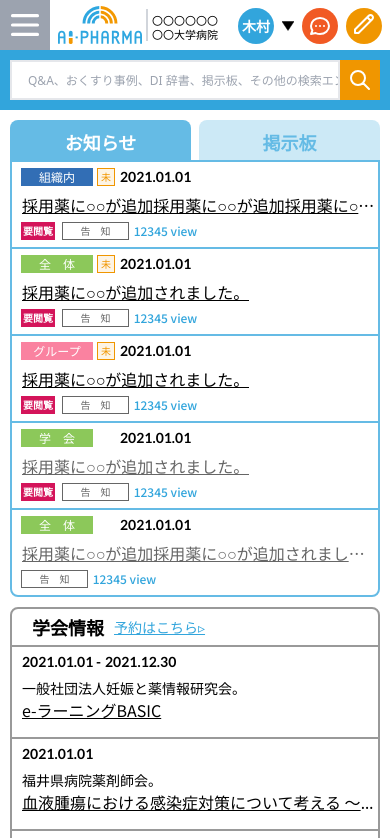
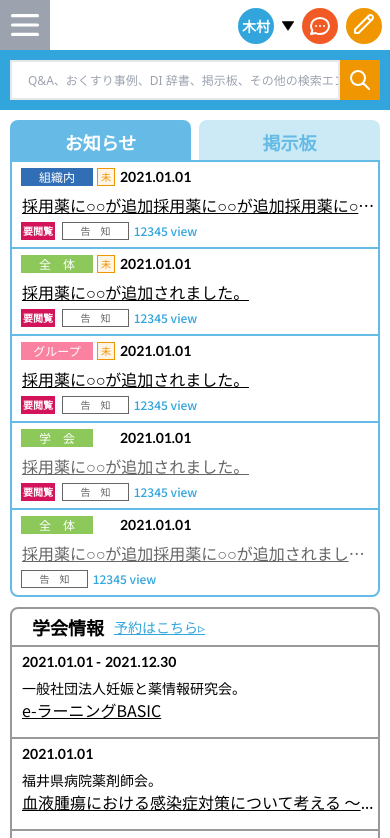
Before and after one commit to chenguowei983124/newui-aipharma, a Vue app: page /#/ in a window 390 px wide. Shown: the top 838 px of the page. Built offline with nearby package versions, Linux system fonts and the light colour scheme; the HTML template or start-up script is replaced by a standard one.

Commit message:
メニュー更新

```diff
--- a/src/components/dropdown/menuDropdown.vue
+++ b/src/components/dropdown/menuDropdown.vue
@@ -1,12 +1,6 @@
 <template>
-    <div
-        class=""
-        :class="{
-            'fixed top-0 left-0 right-0 bottom-0 bg-lock z-99': isOpen,
-        }"
-    >
     <div class="flex justify-between items-center">
-            <div class="flex-none">
+        <div class="relative flex-none">
             <div class="flex items-center">
                 <!-- Menu icon 30px*22.5px -->
                 <svg
@@ -28,12 +22,16 @@
                 <!-- x icon -->
                 <svg
                     class="
+                        absolute
+                        top-0
+                        -left-25
                         w-12.5
                         h-12.5
                         md:w-15
                         md:h-15
                         md:ml-25
                         bg-gray-400
+                        z-99
                     "
                     fill="none"
                     stroke="white"
@@ -50,7 +48,7 @@
                     ></path>
                 </svg>
                 <!-- Logo img -->
-                    <router-link
+                <!-- <router-link
                     class="
                         w-43.75
                         h-12.5
@@ -65,18 +63,18 @@
                     "
                     @click="scrollToTop"
                     to="/"
-                    >
-                        <menu-logo-svg
-                            class="w-21 h-9.5"
+                > -->
+                <!-- <menu-logo-svg
+                        class="w-21 h-9.5 z-99 absolute"
                         v-if="isDispaly || isOpen"
-                        ></menu-logo-svg>
+                    ></menu-logo-svg> -->
                 <!-- <img
                             class="w-21 h-9.5"
                             v-if="isDispaly || isOpen"
                             src="../../assets/image/menuLogo.svg"
                             alt="/"
                         /> -->
-                        <div
+                <!-- <div
                         class="
                             md:hidden
                             w-18
@@ -84,6 +82,8 @@
                             pl-1
                             pt-1
                             ml-1
+                            z-99
+                            absolute
                             border-l-2 border-gray-300
                             font-NotoSansJp font-normal
                             text-xxs
@@ -91,13 +91,21 @@
                         :class="[isOpen ? 'hidden' : '']"
                     >
                         〇〇〇〇〇〇〇〇大学病院
-                        </div>
-                    </router-link>
+                    </div> -->
+                <!-- </router-link> -->
             </div>
         </div>
     </div>
-
-        <div class="md:ml-25 w-56.25 md:w-52.5 bg-gray-200" v-if="isOpen">
+    <div
+        class=""
+        :class="{
+            'fixed top-0 left-0 right-0 bottom-0 bg-lock z-75': isOpen,
+        }"
+    ></div>
+    <div
+        class="absolute top-15 z-99 w-56.25 md:w-52.5 bg-gray-200"
+        v-if="isOpen"
+    >
         <!-- The first one -->
         <div
             class="flex justify-between bg-gray-300 h-7.5"
@@ -322,7 +330,6 @@
             </div>
         </div>
     </div>
-    </div>
 </template>
 
 <script>
```
Lines whose indentation alone changed are shown as unchanged.
